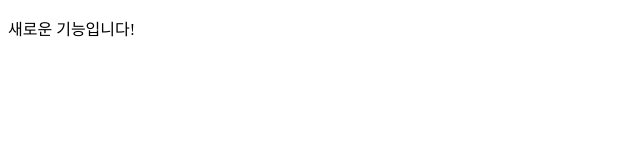
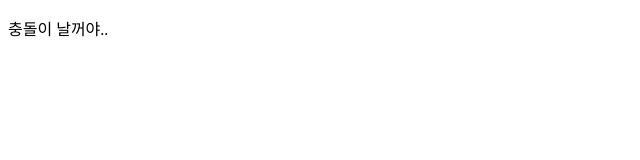
Before and after one commit to hyun-Jin-Park-4808/GitInitTest, a plain HTML site: page index.html in a window 1280 px wide. Shown: the full height of the page, 0-640 px from the left. Drawn offline with Linux system fonts and the light colour scheme.

Commit message:
충돌 발생예정

```diff
--- a/index.html
+++ b/index.html
@@ -7,7 +7,7 @@
         <title>메인은 그대로 진행!</title>
         </head>
         <body>
-            <p>새로운 기능입니다!</p>
+            <p>충돌이 날꺼야..</p>
 
         </body>
 </html>
```
